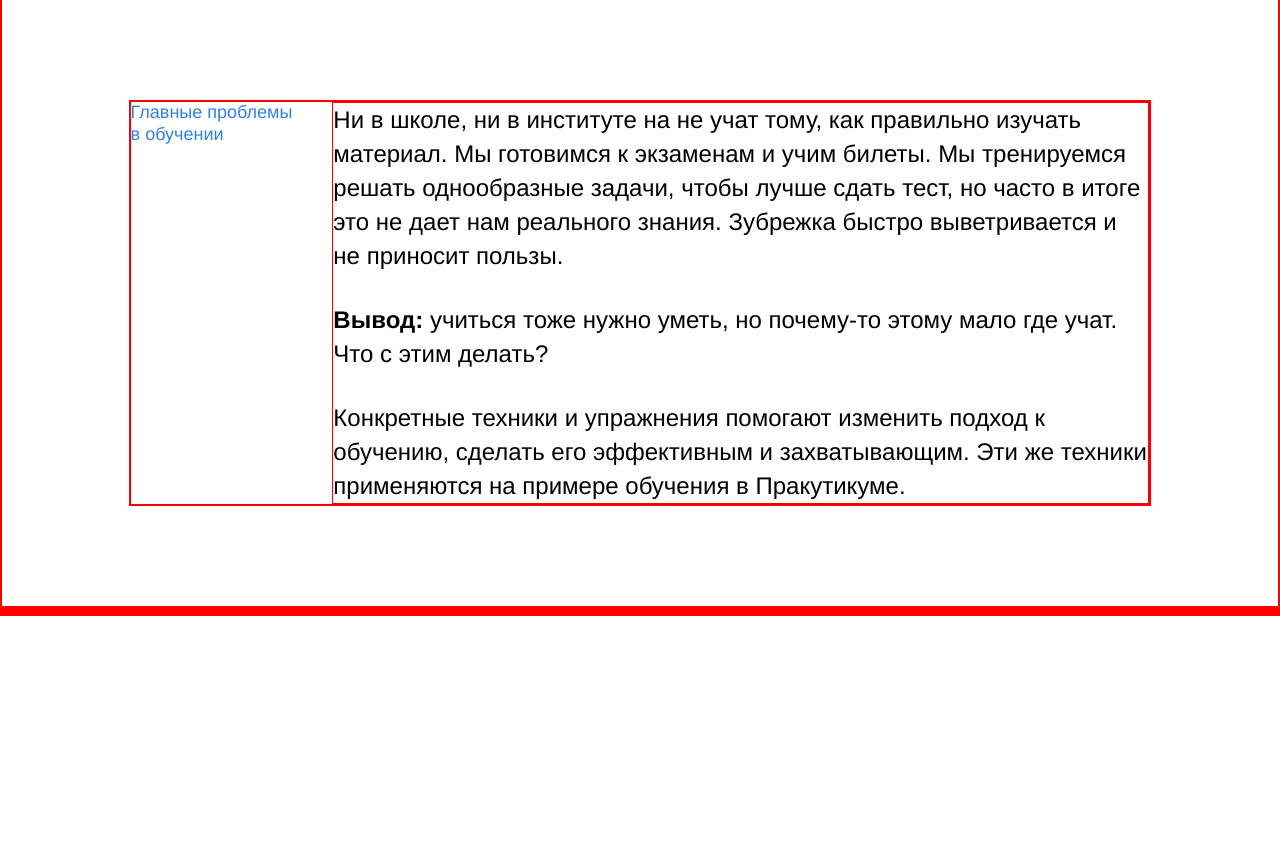
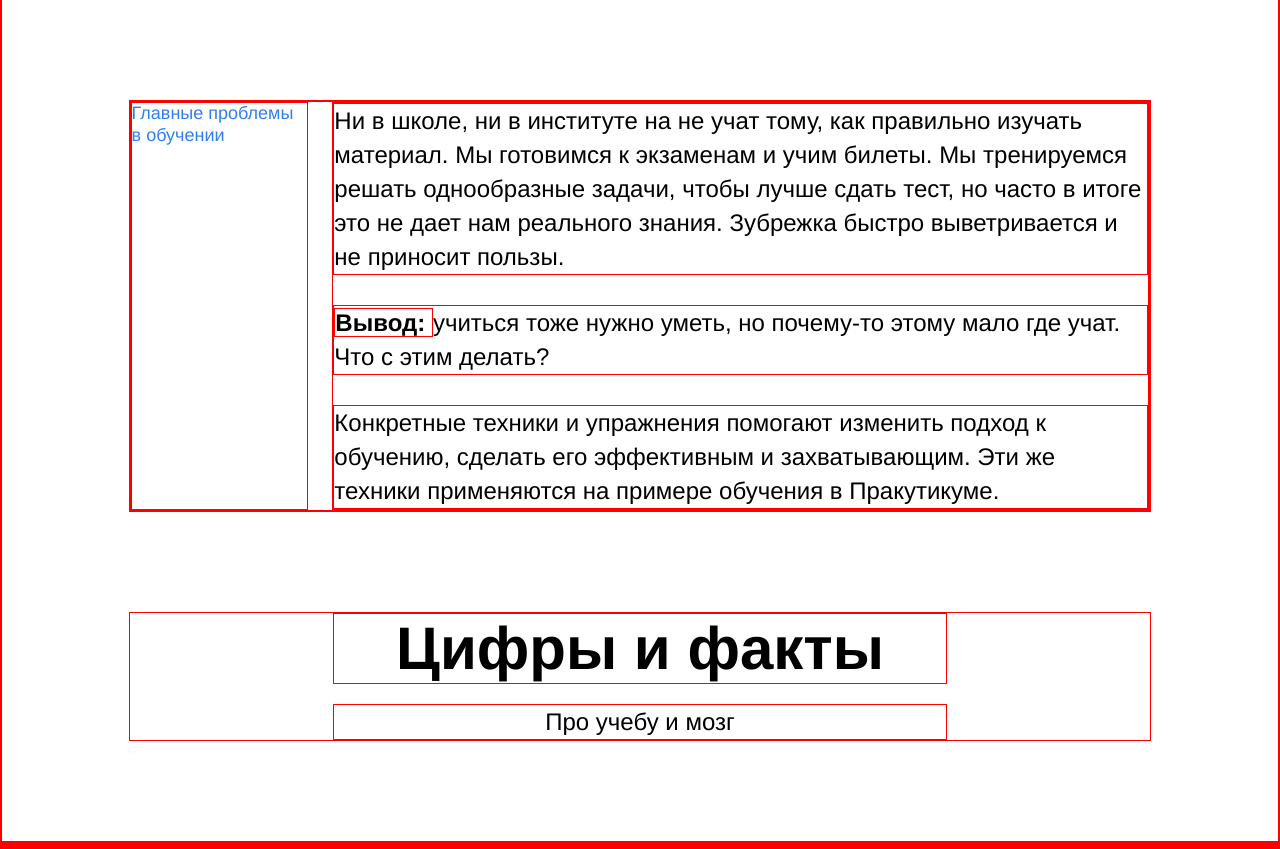
Before and after one commit to KirillZemko/first-project-25, a plain HTML site: page index.html in a window 1280 px wide. Shown: the part 760-1609 px from the top of the page. Before the commit the page ends 1376 px from the top, so only its background shows below. Drawn offline with Linux system fonts and the light colour scheme.

Commit message:
create section digits

```diff
--- a/index.html
+++ b/index.html
@@ -25,7 +25,6 @@
     </header>
 
     <main class="content">
-
       <section class="description">
         <div class="two-columns">
           <h2 class="two-columns__brief">Главные проблемы в обучении</h2>
@@ -38,6 +37,10 @@
       </section>
 
       <section class="digits">
+
+        <h3 class="section-title section-title_place_digits">Цифры и факты</h3>
+        <p class="section-subtitle section-subtitle_place_digits">Про учебу и мозг</p>
+
       </section>
 
       <section class="feynman">
--- a/style/style.css
+++ b/style/style.css
@@ -6,9 +6,11 @@ header, section, main, footer, div {
   border: 1px solid red;
 }
 
-h1, h2, h3, h4, h5, h6, p, span {
+h1, h2, h3, h4, h5, h6, p, span, section {
   margin: 0;
   padding: 0;
+
+  border: 1px solid red;
 }
 
 .page {
@@ -17,6 +19,8 @@ h1, h2, h3, h4, h5, h6, p, span {
     margin: 0 auto; /* выше для экранов больше 1600px отцентрировали весь контент */
     font-family: 'Helvetica Neue', Arial, sans-serif;
   }
+
+  /* header */
 
   .header {
     margin: 0;
@@ -104,6 +108,8 @@ h1, h2, h3, h4, h5, h6, p, span {
     z-index: 0;
   }
 
+  /* секция description */
+
   .description {
     width: 80%;
     display: flex;
@@ -151,7 +157,51 @@ h1, h2, h3, h4, h5, h6, p, span {
       font-weight: 600;
     }
 
+  /* блоки заголовков */
 
+  .section-title {
+    margin: 0;
+    padding: 0;
+    line-height: 1.15;
+    font-size: 60px;
+    font-weight: 600;
+  }
+
+  .section-title_place_digits {
+    width: 60%;
+    margin: auto;
+    text-align: center;
+  }
+
+  .section-subtitle {
+    margin: 0;
+    padding: 0;
+    line-height: 34px;
+    font-size: 24px;
+    font-weight: normal;
+  }
+
+  .section-title_place_digits {
+    text-align: center;
+    margin: auto;
+    width: 60%;
+  }
+
+  .section-subtitle_place_digits {
+    text-align: center;
+    margin: auto;
+    width: 60%;
+    margin-top: 20px;
+  }
+
+  /* секция digits */
+
+  .digits {
+    width: 80%;
+    display: flex;
+    flex-direction: column;
+    margin: 100px auto;
+  }
 
 
 
```
Also changed, not shown: 1 other file. Lines whose indentation alone changed are shown as unchanged.
